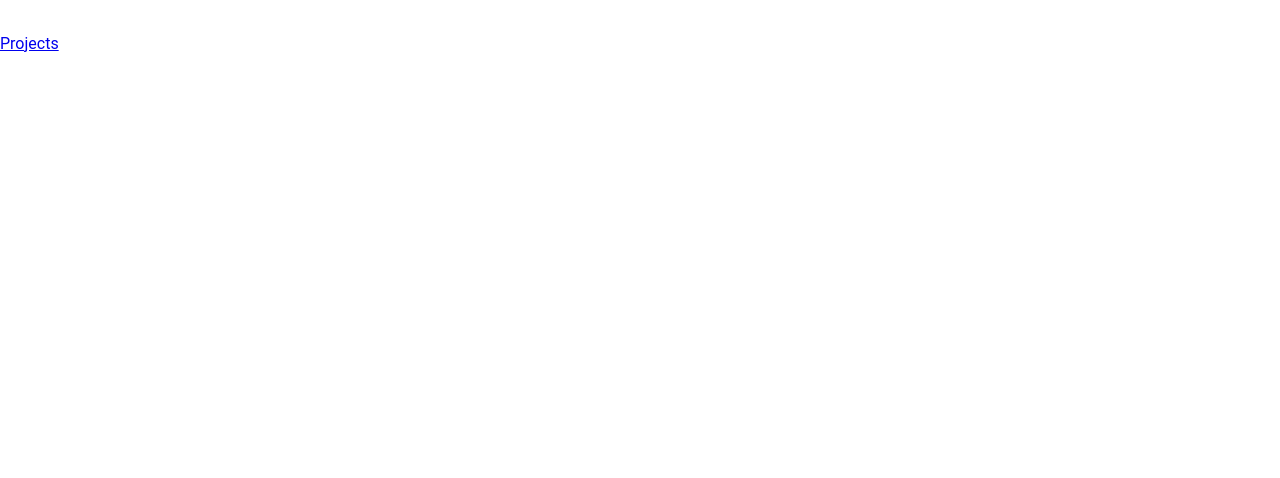
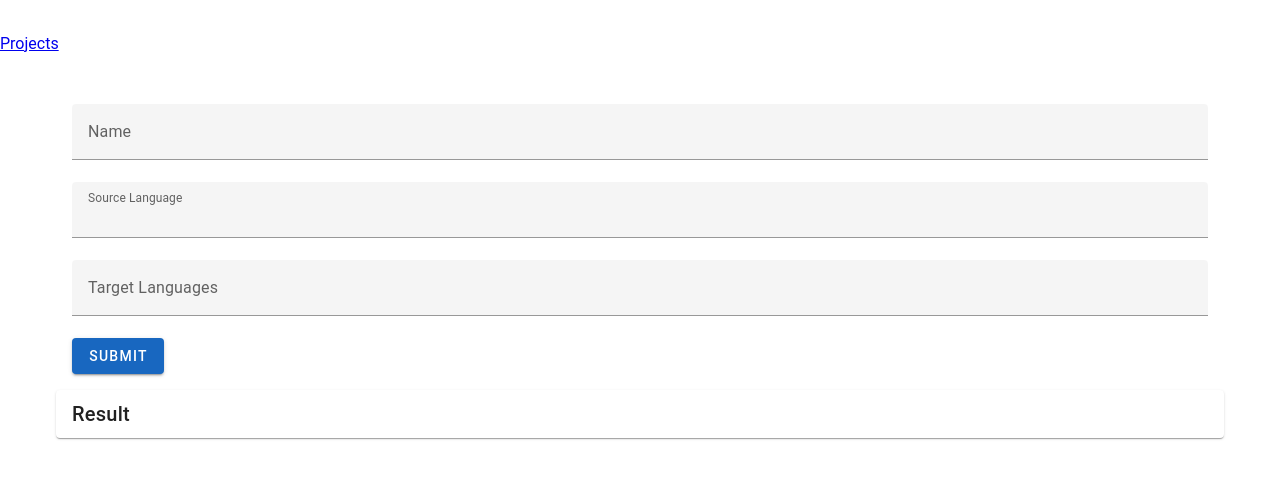
Before and after one commit to 1n3ffbl3/phrase-challenge, a Vue app in the folder src/growth-ui/: page /projects/new in a window 1280 px wide. Shown: the top 478 px of the page. Built offline with nearby package versions, Linux system fonts and the light colour scheme.

Commit message:
Add forms to create/update projects

```diff
--- /dev/null
+++ b/src/growth-ui/src/components/CreateProjectForm/CreateProjectForm.vue
@@ -0,0 +1,125 @@
+<template>
+  <v-form @submit.prevent="handleSubmit" class="create-project-form">
+    <v-text-field v-model="form.name" :rules="nameRules" label="Name" required></v-text-field>
+    <v-select
+      v-model="form.sourceLanguage"
+      :items="languageOptions"
+      label="Source Language"
+      required
+      :rules="sourceLanguageRules"
+    ></v-select>
+    <v-autocomplete
+      v-model="form.targetLanguages"
+      :items="languageOptions"
+      label="Target Languages"
+      multiple
+      chips
+      :rules="targetLanguagesRules"
+    ></v-autocomplete>
+    <v-btn type="submit" color="primary">Submit</v-btn>
+  </v-form>
+  <v-card>
+    <v-card-title> Result </v-card-title>
+    <v-card-text v-if="createState.data !== undefined">
+      {{ createState.data.id }}
+      {{ createState.data.name }}
+      {{ createState.data.sourceLanguage }}
+      {{ createState.data.targetLanguages.join(', ') }}
+    </v-card-text>
+    <v-card-text v-else-if="createState.error !== undefined">
+      An error has occured when
+    </v-card-text>
+  </v-card>
+</template>
+
+<script setup lang="ts">
+import { ref } from 'vue'
+import { z } from 'zod'
+import { sourceLanguageRules, nameRules, targetLanguagesRules } from '@/shared/rules'
+import { languageOptions } from '@/shared/language'
+import { defaultClient } from '@/growth-api-client/default';
+import { ProjectsService } from '@/services/projectsService';
+
+const projectsService = new ProjectsService(defaultClient)
+
+const schema = z.object({
+  name: z.string().nonempty('Name is required'),
+  sourceLanguage: z.string().length(2, 'Source Language must be a two-letter code'),
+  targetLanguages: z
+    .array(z.string().length(2, 'Target Languages must be two-letter codes'))
+    .optional()
+})
+
+interface FormValues {
+  name: string
+  sourceLanguage: string
+  targetLanguages?: string[]
+}
+
+const form = ref<FormValues>({
+  name: '',
+  sourceLanguage: '',
+  targetLanguages: []
+})
+
+const dialogVisible = ref<boolean>(false)
+const createState = ref<{
+  isLoading: boolean
+  data:
+    | {
+        id: number
+        name: string
+        sourceLanguage: string
+        targetLanguages: string[]
+      }
+    | undefined
+  error: unknown
+}>({
+  isLoading: false,
+  data: undefined,
+  error: undefined
+})
+
+const showDialog = () => {
+  dialogVisible.value = true
+}
+
+const handleSubmit = async () => {
+  const validationResult = schema.safeParse(form.value)
+  if (validationResult.success) {
+    createState.value = { isLoading: true, data: undefined, error: undefined }
+    try {
+      const response = await projectsService
+        .createProject({
+          name: validationResult.data.name,
+          sourceLanguage: validationResult.data.sourceLanguage,
+          targetLanguages: validationResult.data.targetLanguages ?? [],
+          status: 'NEW'
+        })
+        .then((resp) => {
+          return {
+            id: resp.id,
+            name: resp.name,
+            sourceLanguage: resp.sourceLanguage,
+            targetLanguages: resp.targetLanguages
+          }
+        })
+      createState.value = { ...createState.value, data: response }
+    } catch (error: unknown) {
+      createState.value = { ...createState.value, error: true }
+    } finally {
+      createState.value = { ...createState.value, isLoading: true }
+      showDialog()
+    }
+  } else {
+    console.error(validationResult.error)
+  }
+}
+
+</script>
+
+<style scoped>
+.create-project-form {
+  margin: 16px;
+}
+</style>
--- /dev/null
+++ b/src/growth-ui/src/components/UpdateProjectForm/UpdateProjectForm.vue
@@ -0,0 +1,132 @@
+<template>
+  <v-form @submit.prevent="handleSubmit" class="update-project-form">
+    <v-text-field v-model="form.name" :rules="nameRules" label="Name" required></v-text-field>
+    <v-select
+      v-model="form.sourceLanguage"
+      :items="languageOptions"
+      label="Source Language"
+      required
+      :rules="sourceLanguageRules"
+    ></v-select>
+    <v-autocomplete
+      v-model="form.targetLanguages"
+      :items="languageOptions"
+      label="Target Languages"
+      multiple
+      chips
+      :rules="targetLanguagesRules"
+    ></v-autocomplete>
+    <v-btn type="submit" color="primary">Submit</v-btn>
+  </v-form>
+  <v-card>
+    <v-card-title> Result </v-card-title>
+    <v-card-text v-if="updateState.data !== undefined">
+      {{ updateState.data.id }}
+      {{ updateState.data.name }}
+      {{ updateState.data.sourceLanguage }}
+      {{ updateState.data.targetLanguages.join(', ') }}
+    </v-card-text>
+    <v-card-text v-else-if="updateState.error !== undefined">
+      An error has occured when
+    </v-card-text>
+  </v-card>
+</template>
+
+<script setup lang="ts">
+import { DefaultGrowthApiClient } from '@/growth-api-client'
+import type { Project } from '@/models/project'
+import { languageOptions } from '@/shared/language'
+import { sourceLanguageRules, nameRules, targetLanguagesRules } from '@/shared/rules'
+import { toRefs } from 'vue'
+import { ref, type PropType } from 'vue'
+import { z } from 'zod'
+
+const params = defineProps({
+  project: {
+    type: Object as PropType<Project>,
+    required: true
+  }
+})
+const { project } = toRefs(params)
+
+interface FormValues {
+  name: string
+  sourceLanguage: string
+  targetLanguages?: string[]
+}
+const form = ref<FormValues>({
+  name: project.value.name,
+  sourceLanguage: project.value.sourceLanguage,
+  targetLanguages: project.value.targetLanguages
+})
+
+const client = new DefaultGrowthApiClient('http://localhost:5173/api')
+
+const schema = z.object({
+  name: z.string().nonempty('Name is required'),
+  sourceLanguage: z.string().length(2, 'Source Language must be a two-letter code'),
+  targetLanguages: z
+    .array(z.string().length(2, 'Target Languages must be two-letter codes'))
+    .optional()
+})
+
+const dialogVisible = ref<boolean>(false)
+const updateState = ref<{
+  isLoading: boolean
+  data:
+    | {
+        id: number
+        name: string
+        sourceLanguage: string
+        targetLanguages: string[]
+      }
+    | undefined
+  error: unknown
+}>({
+  isLoading: false,
+  data: undefined,
+  error: undefined
+})
+
+const showDialog = () => {
+  dialogVisible.value = true
+}
+
+const handleSubmit = async () => {
+  const validationResult = schema.safeParse(form.value)
+  if (validationResult.success) {
+    updateState.value = { isLoading: true, data: undefined, error: undefined }
+    try {
+      const response = await client
+        .updateProject(project.value.id, {
+          name: validationResult.data.name,
+          sourceLanguage: validationResult.data.sourceLanguage,
+          targetLanguages: validationResult.data.targetLanguages ?? []
+        })
+        .then((resp) => {
+          // resetFields()
+          return {
+            id: resp.id,
+            name: resp.name,
+            sourceLanguage: resp.sourceLanguage,
+            targetLanguages: resp.targetLanguages
+          }
+        })
+      updateState.value = { ...updateState.value, data: response }
+    } catch (error: unknown) {
+      updateState.value = { ...updateState.value, error: true }
+    } finally {
+      updateState.value = { ...updateState.value, isLoading: true }
+      showDialog()
+    }
+  } else {
+    console.error(validationResult.error)
+  }
+}
+</script>
+
+<style scoped>
+.update-project-form {
+  margin: 16px;
+}
+</style>
--- /dev/null
+++ b/src/growth-ui/src/shared/language.ts
@@ -0,0 +1 @@
+export const languageOptions = ['en', 'fr', 'de', 'es', 'it', 'ja', 'ko', 'pt', 'ru', 'zh']
--- /dev/null
+++ b/src/growth-ui/src/shared/rules.ts
@@ -0,0 +1,17 @@
+export const nameRules = [(v: string) => !!v || 'Name is required']
+
+export const sourceLanguageRules = [
+  (v: string) => !!v || 'Source Language is required',
+  (v: string) => v.length === 2 || 'Source Language must be a two-letter code'
+]
+
+export const targetLanguagesRules = [
+  (v: string[]) => {
+    for (const lang of v) {
+      if (lang.length !== 2) {
+        return 'Target Languages must be two-letter codes'
+      }
+    }
+    return true
+  }
+]
--- a/src/growth-ui/src/views/CreateProjectView.vue
+++ b/src/growth-ui/src/views/CreateProjectView.vue
@@ -1,5 +1,17 @@
-<script setup lang="ts"></script>
+<template>
+  <v-container>
+    <CreateProjectForm />
+  </v-container>
+</template>
 
-<template>
-  <main></main>
-</template>
+<script lang="ts">
+import { defineComponent } from 'vue'
+import CreateProjectForm from '@/components/CreateProjectForm/CreateProjectForm.vue'
+
+export default defineComponent({
+  name: 'CreateProjectView',
+  components: {
+    CreateProjectForm
+  }
+})
+</script>
--- a/src/growth-ui/src/views/EditProjectView.vue
+++ b/src/growth-ui/src/views/EditProjectView.vue
@@ -1,5 +1,43 @@
-<script setup lang="ts"></script>
+<template>
+  <v-container>
+    <v-container v-if="project === undefined">
+      <v-progress-circular indeterminate color="primary"></v-progress-circular>
+    </v-container>
+    <v-container v-if="project !== undefined">
+      <UpdateProjectForm :project="project" />
+    </v-container>
+  </v-container>
+</template>
 
-<template>
-  <main></main>
-</template>
+<script lang="ts">
+import { defineComponent, ref } from 'vue'
+import UpdateProjectForm from '@/components/UpdateProjectForm/UpdateProjectForm.vue'
+import type { Project } from '@/models/project'
+import { useRoute } from 'vue-router'
+import { onMounted } from 'vue'
+import { defaultClient } from '@/growth-api-client/default'
+import { ProjectsService } from '@/services/projectsService'
+
+const projectService = new ProjectsService(defaultClient)
+
+export default defineComponent({
+  name: 'CreateProjectView',
+  components: {
+    UpdateProjectForm
+  },
+  setup() {
+    const route = useRoute()
+    const project = ref<Project | undefined>()
+
+    onMounted(async () => {
+      const id = route.params.id
+      const responseProject = await projectService.getProjectById(Number(id))
+      project.value = responseProject
+    })
+
+    return {
+      project
+    }
+  }
+})
+</script>
```
